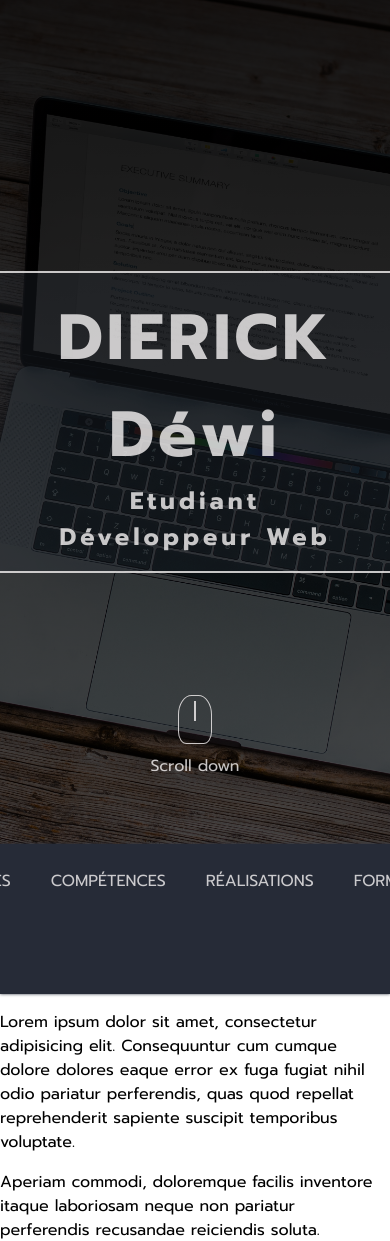
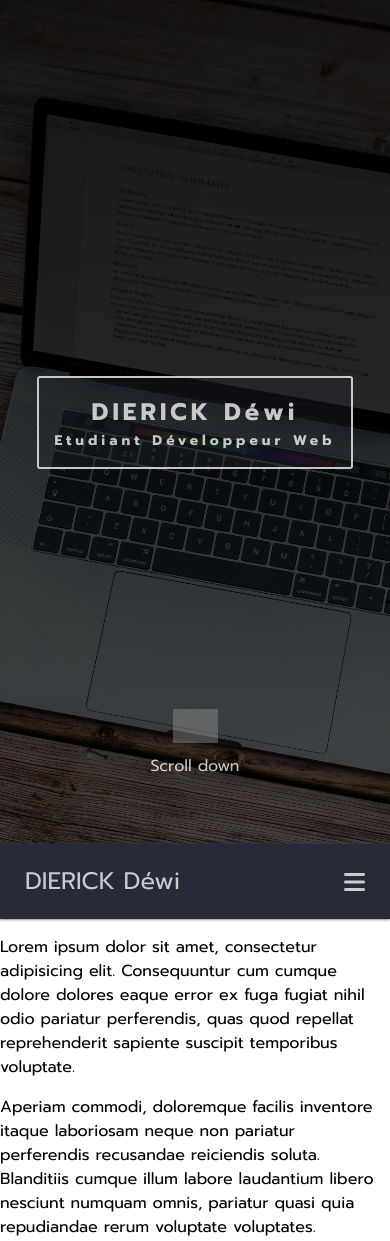
Before and after one commit to dierickd/CV_PHP, a PHP site: page / in a window 390 px wide; the page is wider, and only the part inside the window is pictured. Shown: the top 1241 px of that part. Run offline with PHP 8.4, Linux system fonts and the light colour scheme; some libraries are stand-ins or nearby versions; grey boxes are pictures that could not be loaded.

Commit message:
optimization of the responsive (header), creation of the mobile menu and the responsive.

```diff
--- a/css/header.css
+++ b/css/header.css
@@ -25,6 +25,14 @@ header {
 .name_presentation span {
     display: block;
     font-size: var(--font_L);
+}
+header .swipe {
+    position: absolute;
+    opacity: 0;
+    bottom: 70px;
+    width: 45px;
+    height: 49px;
+    animation: 2s linear .5s infinite callToSwipe;
 }
 header .mouse {
     position: absolute;
@@ -58,6 +66,9 @@ header .scroll {
     bottom: 50px;
     color: var(--color_light);
 }
+header .swipe {
+    display: none;
+}
 @keyframes callToScroll {
     0% {
         transform: translateY(-400%);
@@ -69,3 +80,38 @@ header .scroll {
         transform: translateY(300%);
     }
 }
+
+@keyframes callToSwipe {
+    0% {
+        transform: translateY(0);
+        opacity: 0;
+    }
+    10% {
+        opacity: .8;
+        transform: translateY(0);
+    }
+    100% {
+        transform: translateY(-20px);
+        opacity: 0;
+    }
+}
+
+@media screen and (max-width: 700px) {
+    .name_presentation {
+        padding-left: 15px;
+        padding-right: 15px;
+    }
+    .name_presentation h1 {
+        font-size: var(--font_L);
+    }
+    .name_presentation span {
+        display: block;
+        font-size: var(--font_main);
+    }
+    header .mouse {
+        display: none;
+    }
+    header .swipe {
+        display: block;
+    }
+}
--- a/css/navbar.css
+++ b/css/navbar.css
@@ -28,10 +28,47 @@
 .nav-bar ul li {
     list-style-type: none;
 }
+.nav-bar .menu-mobile {
+    display: none;
+    justify-content: space-between;
+    align-items: center;
+    color: var(--color_light);
+    font-size: var(--font_L);
+}
+.nav-bar .menu-mobile a {
+    cursor: pointer;
+}
 .nav-bar .btn-mobile {
-    display: none;
+    display: flex;
+    align-items: center;
+    justify-content: center;
 }
 
 .nav-bar .nav-link:hover {
     background: var(--color_dark_hover);
 }
+
+
+@media screen and (max-width: 960px) {
+    .nav-bar {
+        padding-left: 25px;
+        padding-right: 25px;
+    }
+    .nav-bar .links {
+        display: none;
+    }
+    .nav-bar .menu-mobile {
+        position: relative;
+        display: flex;
+        line-height: 75px;
+    }
+    .nav-bar .links:target {
+        display: flex;
+        flex-direction: column;
+        position: static;
+        top: 0;
+        left: 0;
+        bottom: 0;
+        right: 0;
+    }
+}
--- a/template/header.php
+++ b/template/header.php
@@ -10,5 +10,8 @@
         <i class="fas fa-chevron-down"></i>
         <i class="fas fa-chevron-down"></i>
     </div>
+    <p class="swipe">
+        <img src="https://icongr.am/material/gesture-swipe-up.svg?size=18&color=F5F2F2" alt="scroll vers le bas">
+    </p>
     <p class="scroll">Scroll down</p>
 </header>
--- a/template/navbar.php
+++ b/template/navbar.php
@@ -1,4 +1,10 @@
 <nav class="nav-bar" id="sticky">
+    <div class="menu-mobile">
+        <a href="#top">DIERICK Déwi</a>
+        <a href="#links" class="btn-mobile">
+            <i class="fas fa-bars"></i>
+        </a>
+    </div>
     <ul class="links" id="links">
         <li><a href="#top" class="nav-link" title="retour a l'accueil">Accueil</a></li>
         <li><a href="#experience" class="nav-link" title="section expérience">Experiences</a></li>
@@ -7,7 +13,4 @@
         <li><a href="#training" class="nav-link" title="section formations">Formations</a></li>
         <li><a href="#contact" class="nav-link" title="section contact">Me contacter</a></li>
     </ul>
-    <a href="#links" class="btn-mobile">
-        <i class="fas fa-bars"></i>
-    </a>
 </nav>
```
